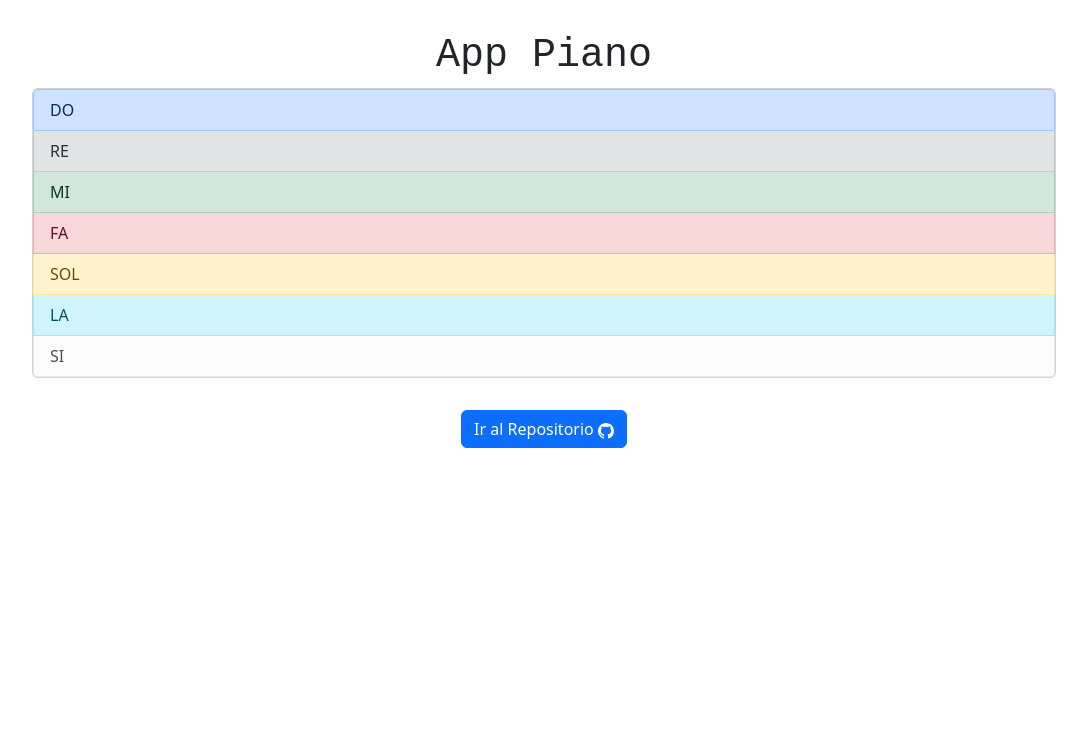
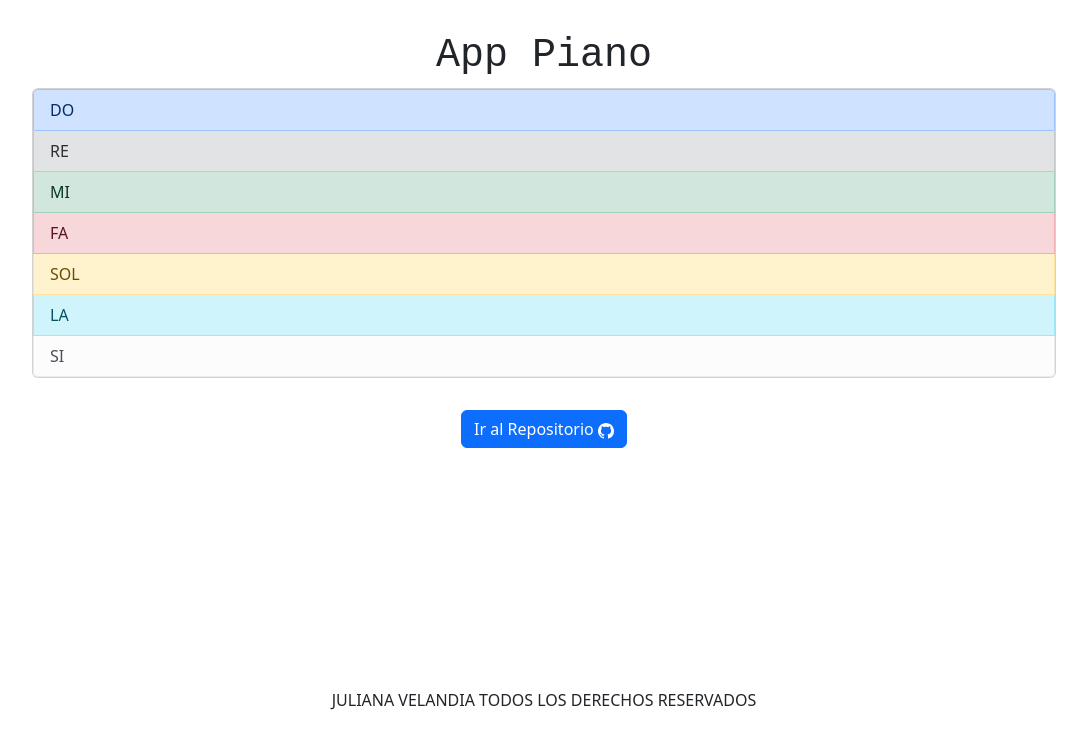
Before and after one commit to juliv5/piano, an Angular app: page / in a window 1280 px wide. Shown: the top 748 px of the page, without its empty margins (96-1183 px from the left). Built offline with nearby package versions, Linux system fonts and the light colour scheme.

Commit message:
Update app.component.html

```diff
--- a/src/app/app.component.html
+++ b/src/app/app.component.html
@@ -26,4 +26,5 @@
   </div>
 
 </div>
+<footer>JULIANA VELANDIA TODOS LOS DERECHOS RESERVADOS </footer>
 <router-outlet />
```
